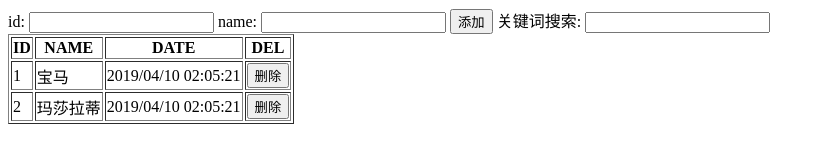
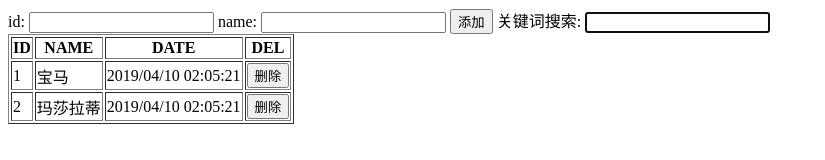
Before and after one commit to 2543837953/vue, a plain HTML site: page index.html in a window 1280 px wide. Shown: the whole page, without its empty margins (0-825 px from the left). Drawn offline with nearby package versions, Linux system fonts and the light colour scheme.

Commit message:
更新内容

```diff
--- a/index.html
+++ b/index.html
@@ -17,12 +17,12 @@
                     </label>
                     <label>
                         name:
-                        <input type="text" v-model="name" v-on:keyup.enter.f2="add">
+                        <input type="text" v-model="name" v-on:keyup.f2="add">
                     </label>
                     <input type="button" value="添加" v-on:click="add()">
                     <label>
                         关键词搜索:
-                        <input type="text" v-model="keywords">
+                        <input type="text" v-model="keywords" v-focus v-color>
                     </label>
         </form>
 
@@ -64,7 +64,19 @@
     //         return `${y}-${m}-${d} ${hh}-${mm}-${ss}`
     //     }
     // })
-    Vue.config.keyCodes.f2=133
+    Vue.config.keyCodes.f2=113;
+    //全局API(directive)
+    Vue.directive('focus',{
+        inserted:function(el){  //获取到MOD焦点只触发一次使用钩子(inserted)
+            el.focus();  //获取到焦点
+        }
+    })
+
+    Vue.directive('color',{
+        bind:function(el){
+            el.style.color="#"+Math.random().toString(16).slice(2,8);
+        }
+    })
 
     new Vue({
         el:"#vue-app",
```
